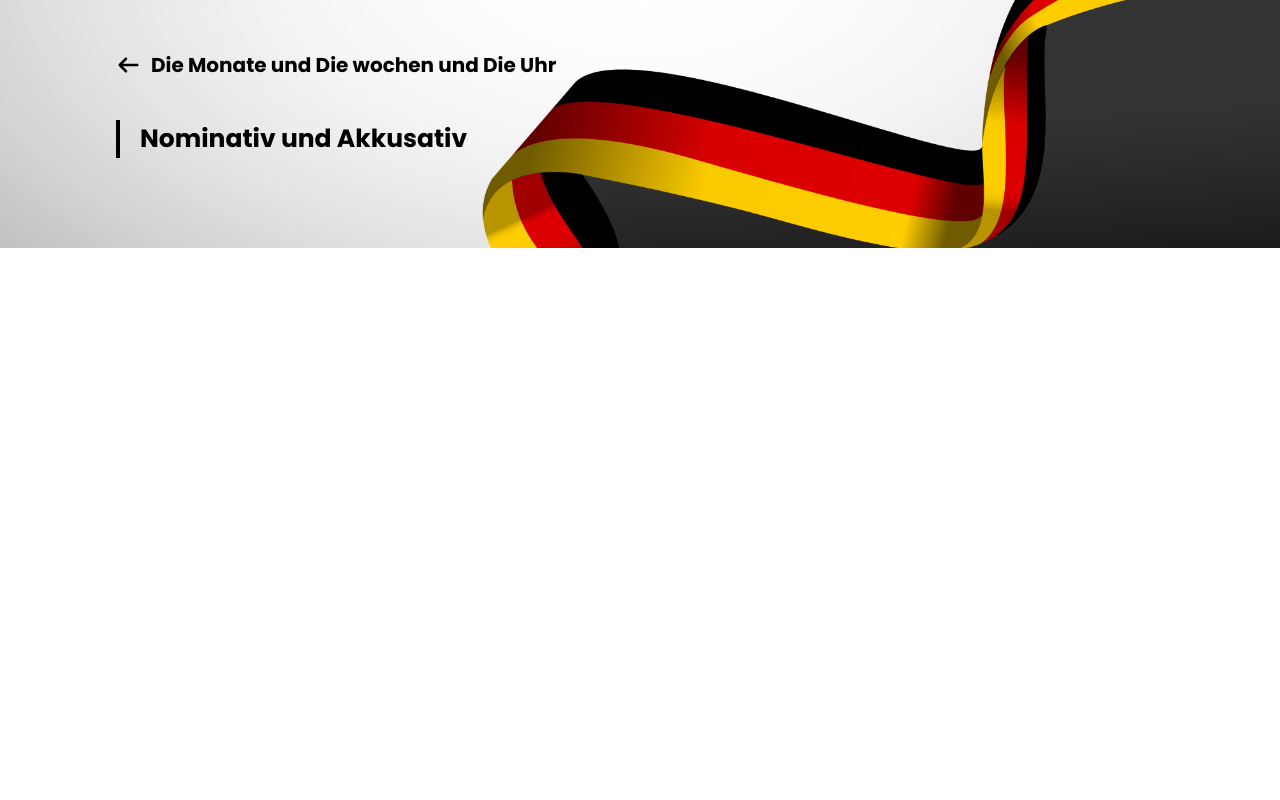
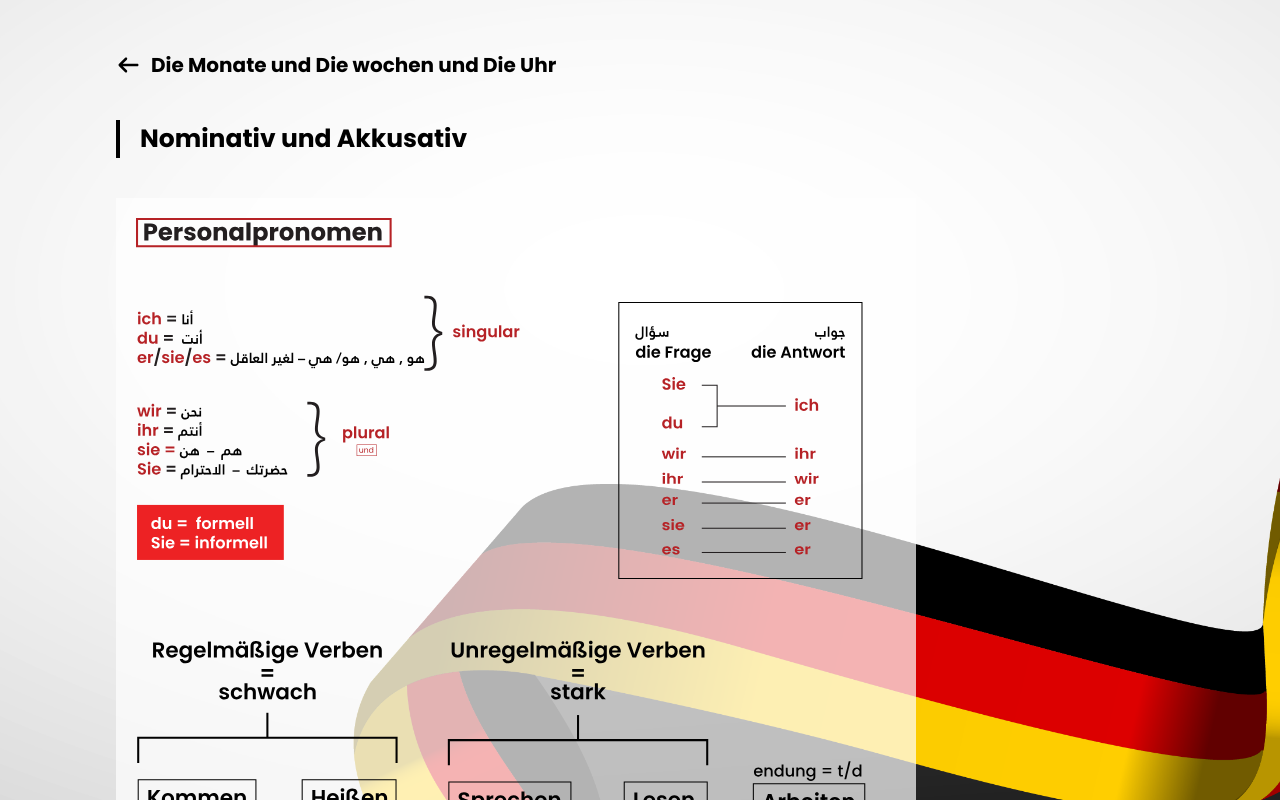
Before and after one commit to ELMHARMACHENASSIM/DeutschLerne, a React (Vite) app: page /page6 in a window 1280 px wide. Shown: the top 800 px of the page. Built offline with nearby package versions, Linux system fonts and the light colour scheme.

Commit message:
add personpron

```diff
--- a/src/pages/PageSechs.jsx
+++ b/src/pages/PageSechs.jsx
@@ -2,6 +2,7 @@ import { faArrowLeft } from "@fortawesome/free-solid-svg-icons";
 import { FontAwesomeIcon } from "@fortawesome/react-fontawesome";
 import { Link } from "react-router";
 import bck from "../assets/img/bck.png";
+import pers from "../assets/img/pers.svg";
 const PageSechs = () => {
   return (
     <>
@@ -18,7 +19,8 @@ const PageSechs = () => {
           <div className="w-[100%] flex justify-between items-center">
             <Link to={"/page5"} className="flex  items-center gap-[10px]">
               {" "}
-            <FontAwesomeIcon icon={faArrowLeft} /> <span>Die Monate und Die wochen und Die Uhr</span>
+              <FontAwesomeIcon icon={faArrowLeft} />{" "}
+              <span>Die Monate und Die wochen und Die Uhr</span>
             </Link>
           </div>
           <div className="py-[20px]">
@@ -29,7 +31,11 @@ const PageSechs = () => {
               </h1>
             </div>
           </div>
-        <div></div>
+          <div>
+            <div className="bg-white/70 w-[800px] p-[20px]">
+              <img src={pers} alt="" className="w-[100%]" />
+            </div>
+          </div>
         </div>
       </div>
     </>
--- a/src/pages/PageZwei.jsx
+++ b/src/pages/PageZwei.jsx
@@ -46,7 +46,7 @@ const PageZwei = () => {
                   auftritt und klar und deutlich spricht.{" "}
                 </h1>
               </div>
-              <div className="w-[500px] h-{500px]">
+              <div className="w-[700px] h-{500px]">
                 <img
                   src={img4}
                   alt=""
```
Also changed, not shown: src/assets/img/img4.webp, src/assets/img/pers.svg (added). Lines whose indentation alone changed are shown as unchanged.
